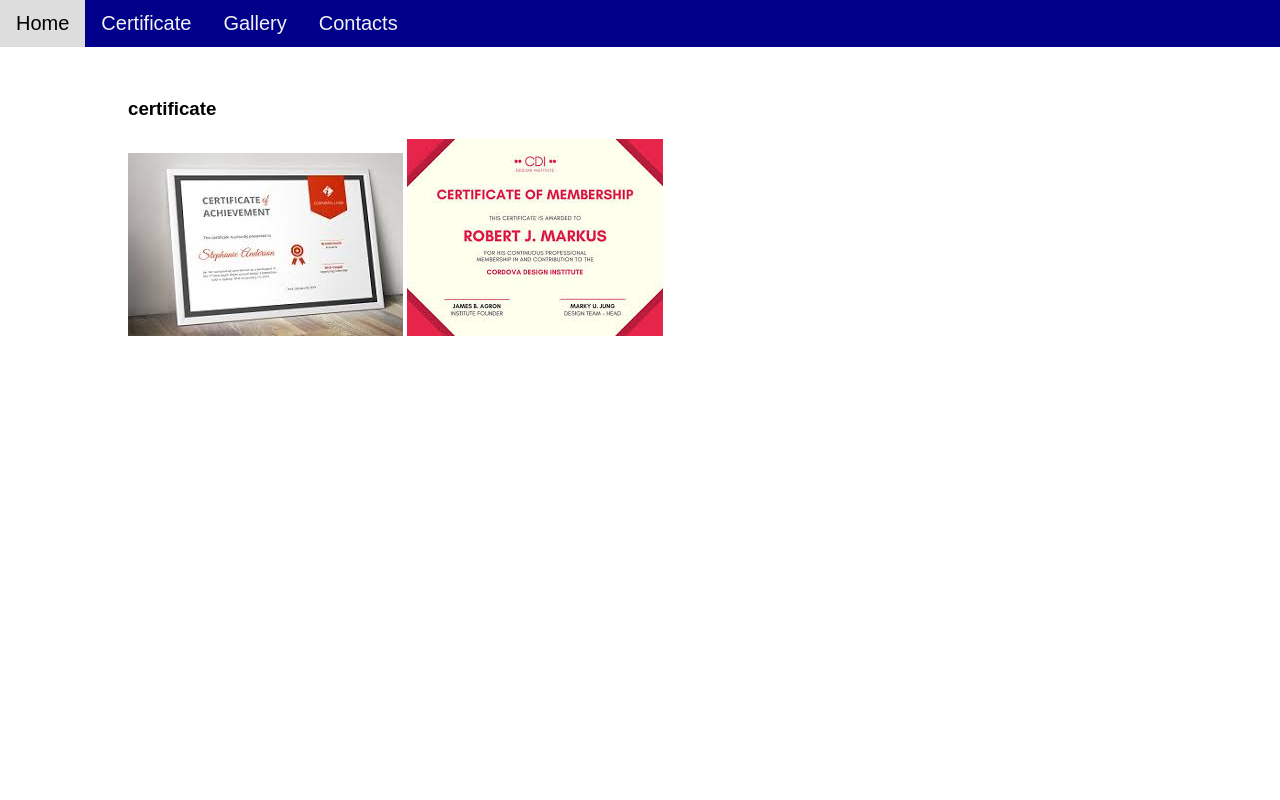
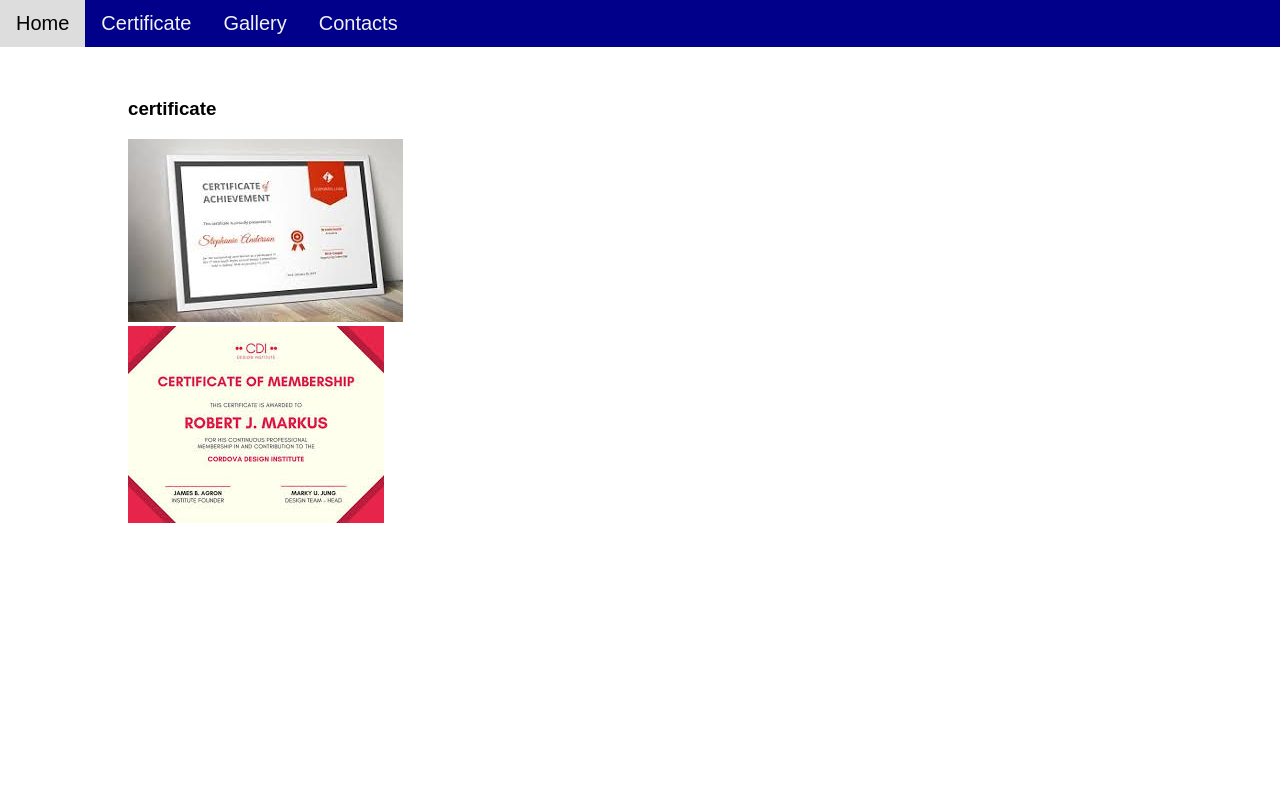
Before and after one commit to har1995/myblog, a plain HTML site: page certificate.html in a window 1280 px wide. Shown: the top 800 px of the page. Drawn offline with Linux system fonts and the light colour scheme.

Commit message:
added certificate

```diff
--- a/certificate.html
+++ b/certificate.html
@@ -20,8 +20,12 @@
     <div class="content">
 
    <h3>certificate</h3>
+         <div class="Certificate">
         <img src="images/4.jpg"/>
+        </div>
+         <div class="Certificate">
         <img src="images/5.jpg"/>
+        </div>
 
     </div>
      <!--end of body content-->
```
